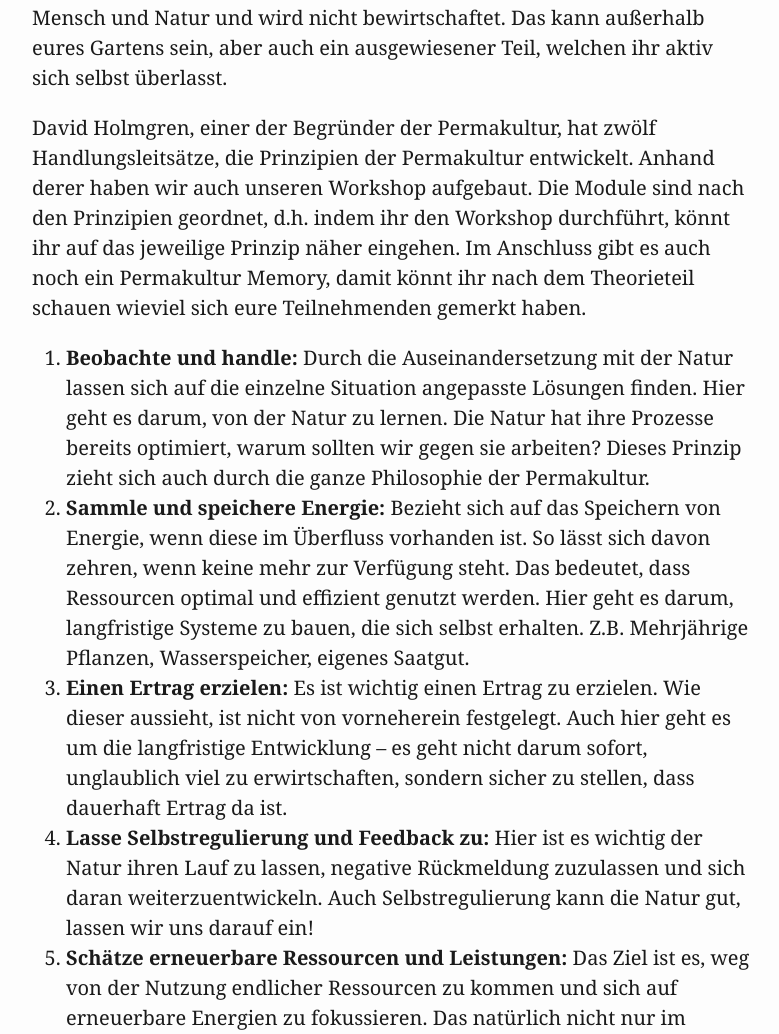
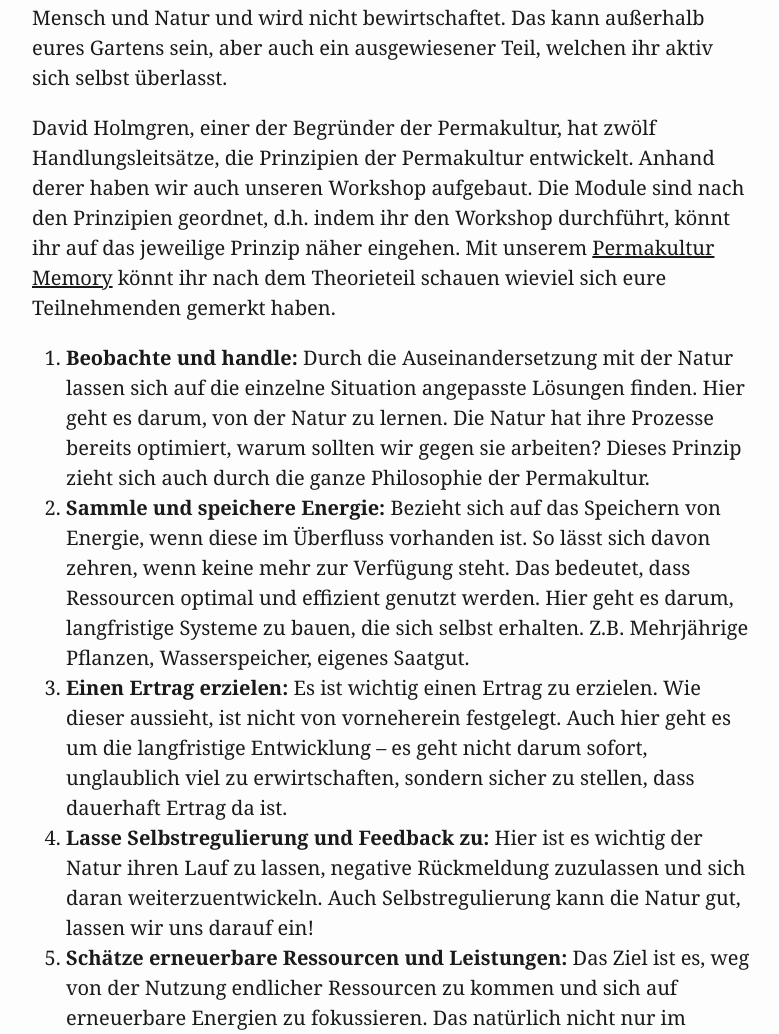
Before and after one commit to Permakultur-Workshops/Permakultur-Workshops, a plain HTML site: page gaertnern-nach-permakulturprinzipien/index.html in a window 1280 px wide. Shown: the part 3871-4905 px from the top of the page, without its empty margins (248-1027 px from the left). Drawn offline with Linux system fonts and the light colour scheme.

Commit message:
added memory

```diff
--- a/gaertnern-nach-permakulturprinzipien/index.html
+++ b/gaertnern-nach-permakulturprinzipien/index.html
@@ -301,9 +301,10 @@ ausgewiesener Teil, welchen ihr aktiv sich selbst überlasst.</p>
 Handlungsleitsätze, die Prinzipien der Permakultur entwickelt. Anhand
 derer haben wir auch unseren Workshop aufgebaut. Die Module sind nach
 den Prinzipien geordnet, d.h. indem ihr den Workshop durchführt, könnt
-ihr auf das jeweilige Prinzip näher eingehen. Im Anschluss gibt es auch
-noch ein Permakultur Memory, damit könnt ihr nach dem Theorieteil
-schauen wieviel sich eure Teilnehmenden gemerkt haben.</p>
+ihr auf das jeweilige Prinzip näher eingehen. Mit unserem <a
+href="../downloads/Permakultur%20Memory.pdf">Permakultur Memory</a>
+könnt ihr nach dem Theorieteil schauen wieviel sich eure Teilnehmenden
+gemerkt haben.</p>
 <ol type="1">
 <li><strong>Beobachte und handle:</strong> Durch die Auseinandersetzung
 mit der Natur lassen sich auf die einzelne Situation angepasste Lösungen
```
Also changed, not shown: 2 other files.
